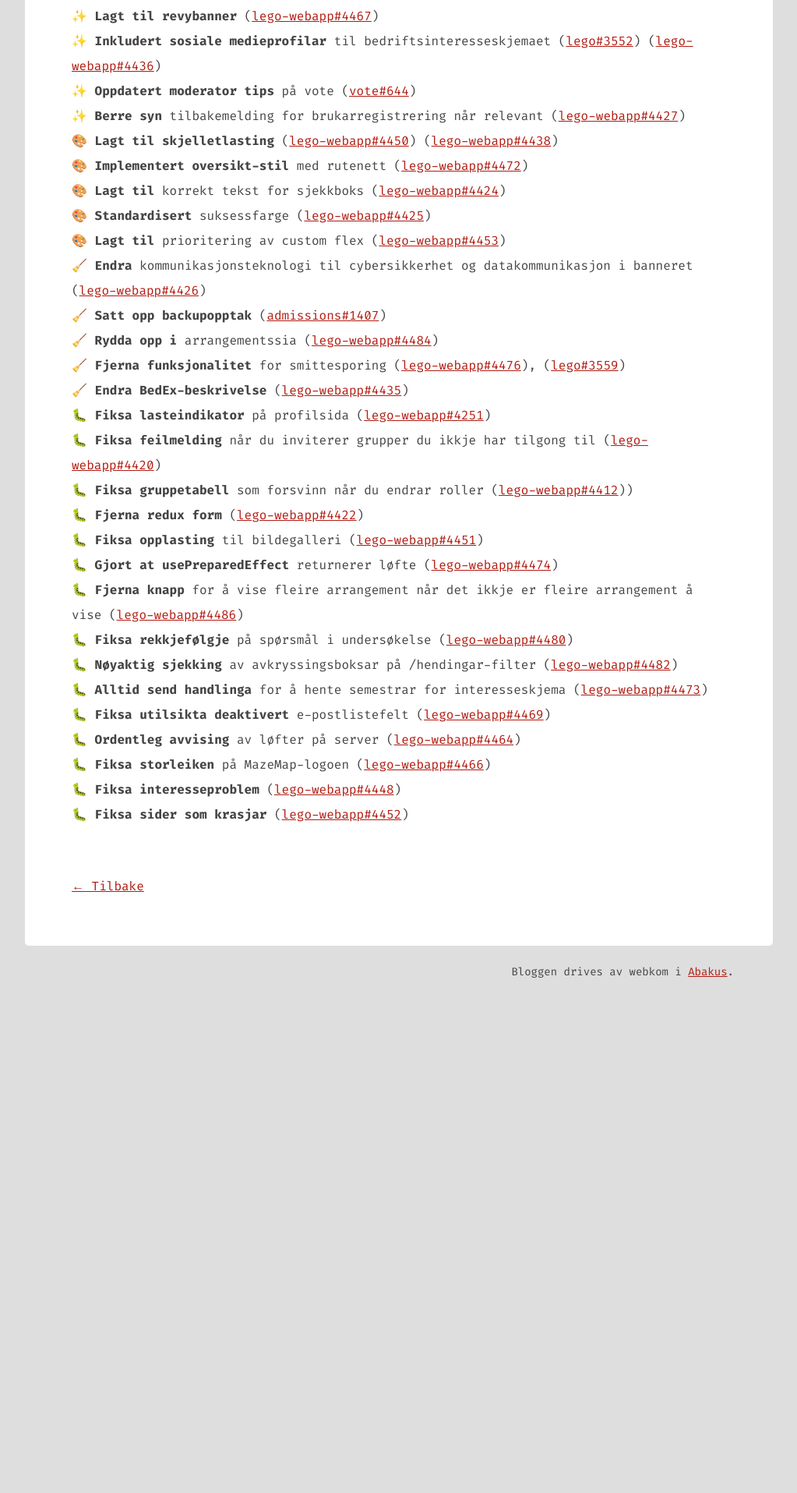
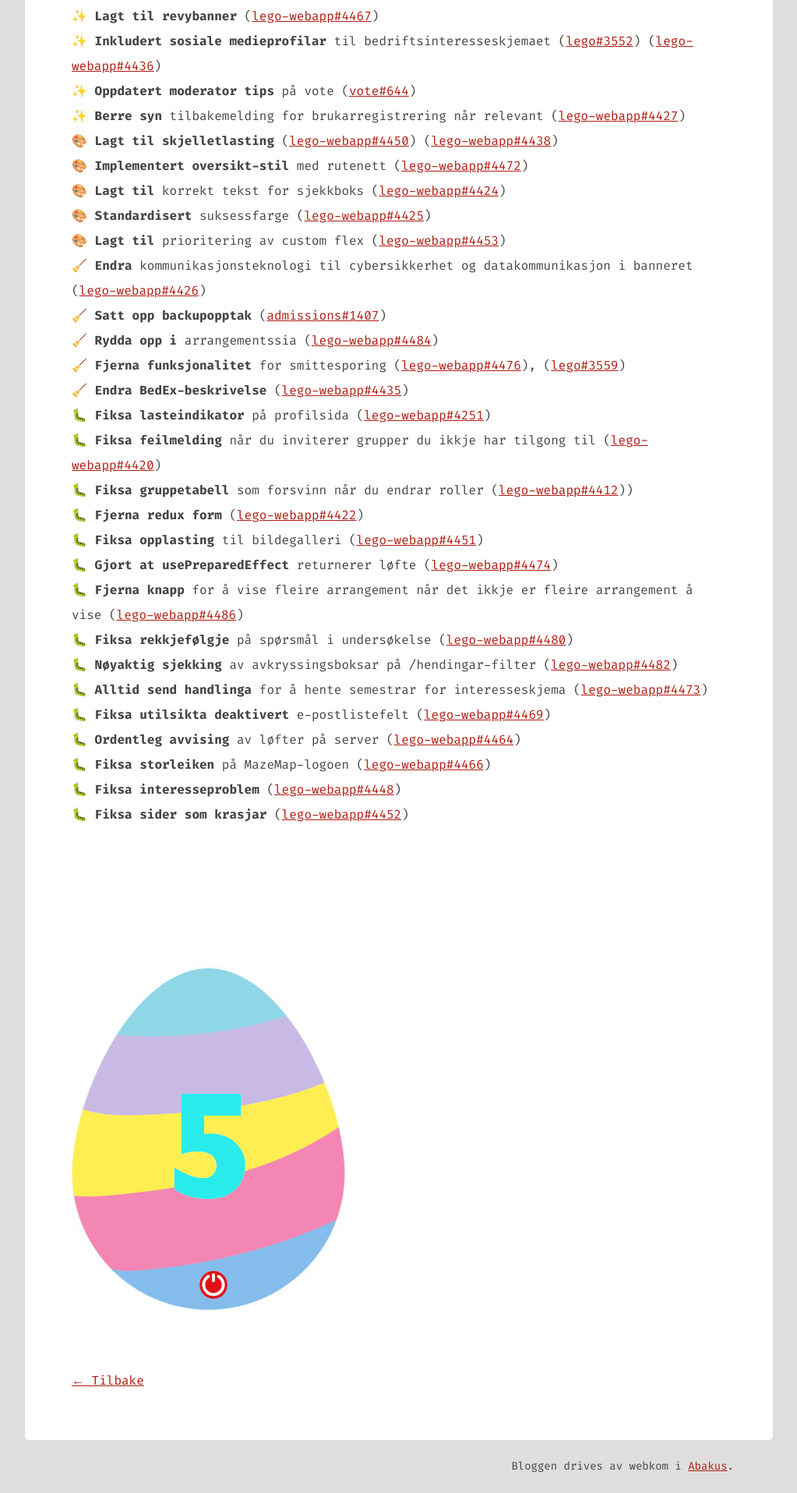
Before and after one commit to webkom/webkom.github.io, a Jekyll site: the page built from _posts/2024-03-08-february.md, in a window 1280 px wide. Shown: the part 3600-5515 px from the top of the page at 78% size, without its empty margins (128-1151 px from the left). Built offline with Jekyll 4.4.1, drawn with Linux system fonts in a browser that asks for light colours; nearby versions of some CDN libraries; comment, search, counter and statistics services are not loaded; before the commit the page ends 4881 px from its top, so only the background shows below that.

Commit message:
Add summer party (#41)

```diff
--- a/_posts/2024-03-08-february.md
+++ b/_posts/2024-03-08-february.md
@@ -66,3 +66,11 @@ Takka vere [nilsvselte](https://github.com/nilsvselte) er det no ein knapp inne
 - 🐛 **Fiksa storleiken** på MazeMap-logoen ([lego-webapp#4466](https://github.com/webkom/lego-webapp/pull/4466))
 - 🐛 **Fiksa interesseproblem** ([lego-webapp#4448](https://github.com/webkom/lego-webapp/pull/4448))
 - 🐛 **Fiksa sider som krasjar** ([lego-webapp#4452](https://github.com/webkom/lego-webapp/pull/4452))
+
+<br>
+<br>
+<br>
+<br>
+<br>
+
+![Egg](/images/posts/2024-03-08-egg.png)
```
Also changed, not shown: images/posts/2024-03-08-egg.png (added).
